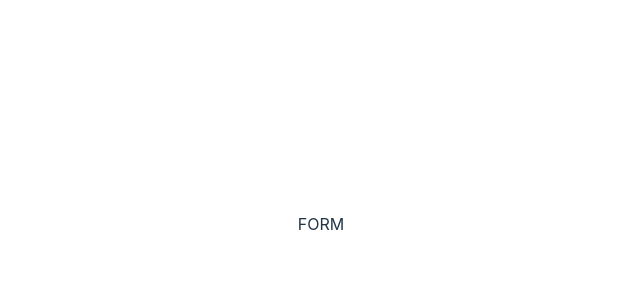
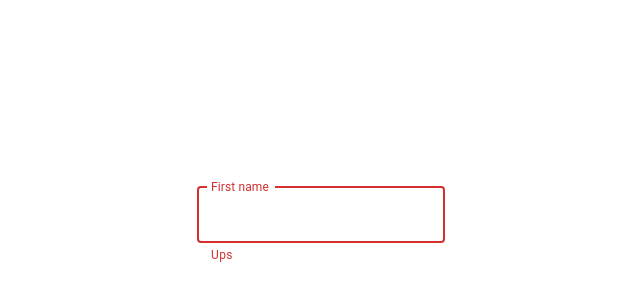
Before and after one commit to aledeloss/sign-up-form, a React (Vite) app: page / in a window 1280 px wide. Shown: the part 176-476 px from the top of the page, without its empty margins (319-959 px from the left). Built offline with nearby package versions, Linux system fonts and the light colour scheme.

Commit message:
Add basic input

```diff
--- a/src/App.tsx
+++ b/src/App.tsx
@@ -1,8 +1,19 @@
 import React from 'react';
 import './App.css';
+import GenericInput from './components/GenericInput';
 
 const App = () => {
-  return <div className='App'>FORM</div>;
+  return (
+    <div className='App'>
+      <GenericInput
+        error={{ message: 'Ups' }}
+        label={'First name'}
+        name={'firstName'}
+        shouldAutofocus={true}
+        type={'text'}
+      />
+    </div>
+  );
 };
 
 export default App;
--- /dev/null
+++ b/src/components/GenericInput/index.tsx
@@ -0,0 +1,46 @@
+import React, { useState } from 'react';
+import { TextField } from '@mui/material';
+
+export interface InputProps {
+  autofocus?: boolean;
+  error: any; // TODO: add more specific type
+  label: string;
+  name: string;
+  shouldAutofocus?: boolean;
+  type: 'text' | 'tel' | 'email' | 'password';
+}
+
+const GenericInput = ({
+  error,
+  label,
+  name,
+  shouldAutofocus = false,
+  type
+}: InputProps) => {
+  const [value, setValue] = useState('');
+
+  const handleChange = (value: string) => {
+    setValue(value);
+  };
+
+  console.log(value);
+
+  return (
+    <TextField
+      autoFocus={shouldAutofocus}
+      margin='dense'
+      error={error}
+      helperText={error?.message}
+      label={label}
+      name={name}
+      onChange={(event) => {
+        handleChange(event.target.value);
+      }}
+      sx={{ width: '100%' }}
+      type={type}
+      value={value}
+    />
+  );
+};
+
+export default GenericInput;
```
